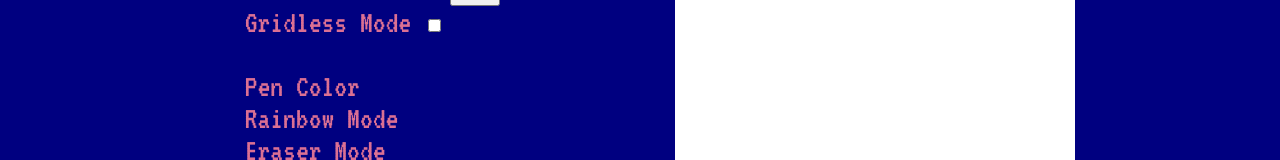
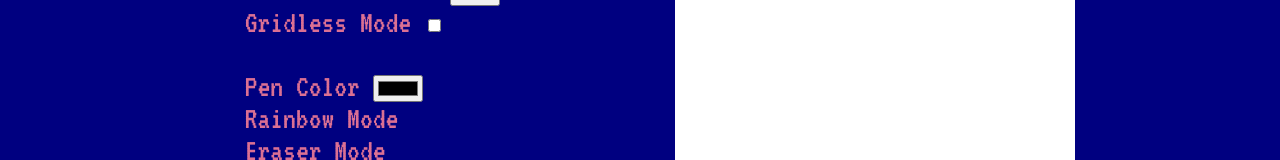
Before and after one commit to jasonhoonlee/etch-a-sketch-2, a plain HTML site: page index.html in a window 1280 px wide. Shown: the part 346-506 px from the top of the page. Drawn offline with Linux system fonts and the light colour scheme.

Commit message:
Add color range selector for 'pen color' grid tool item

```diff
--- a/index.html
+++ b/index.html
@@ -38,7 +38,10 @@
         </li>
       </ul>
       <ul class="pen-options">
-        <li>Pen Color</li>
+        <li>
+          <label for="pen-color-range">Pen Color</label>
+          <input type="color" value="#000000" class="color-range" id="pen-color-range">
+        </li>
         <li>Rainbow Mode</li>
         <li>Eraser Mode</li>
       </ul>
```
